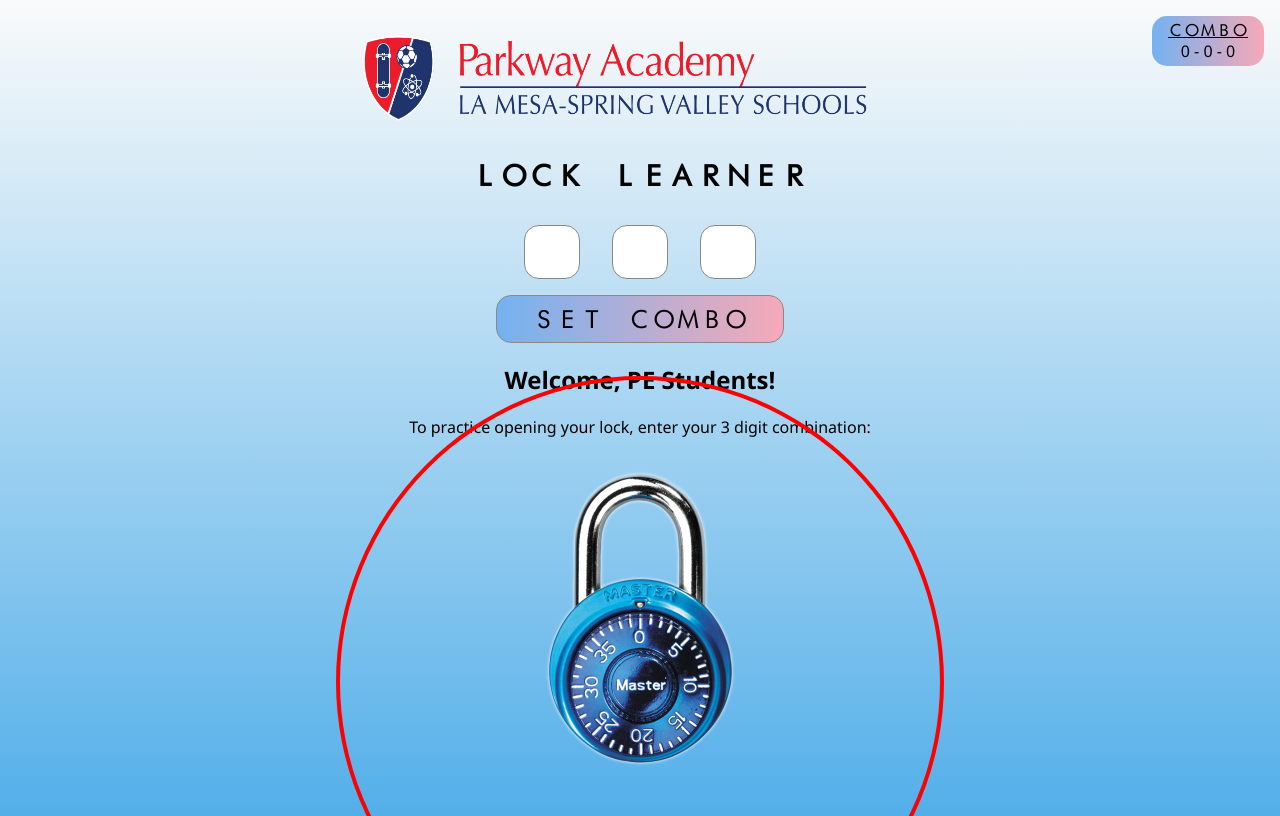
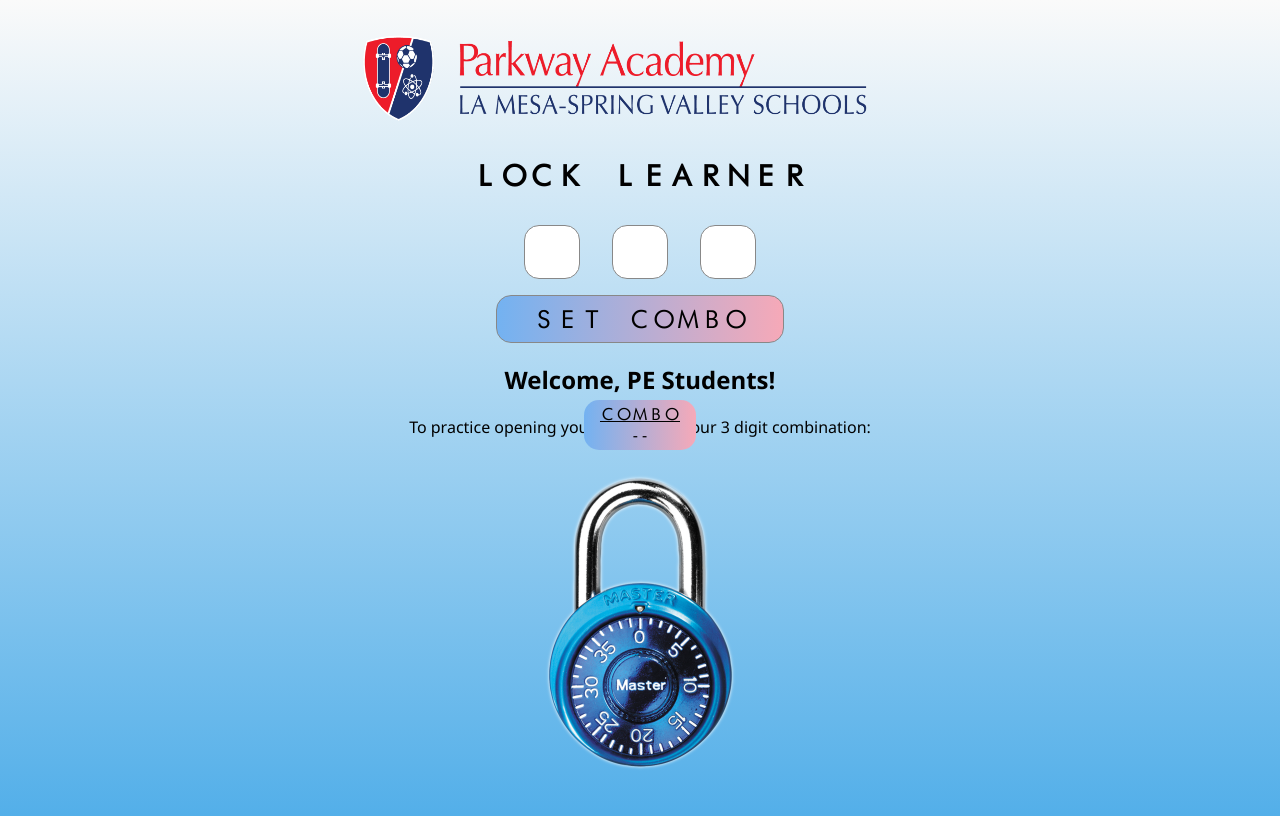
Before and after one commit to timdobranski/lock-learner, a Next.js app: page / in a window 1280 px wide. Built offline with nearby package versions, Linux system fonts and the light colour scheme.

Commit message:
Removed lock border

```diff
--- a/app/page.js
+++ b/app/page.js
@@ -18,7 +18,7 @@ export default function Home() {
   const [currentLockNum, setCurrentLockNum] = useState(0);
 
   const [step, setStep] = useState(0);
-  const [combo, setCombo] = useState([0, 0, 0]);
+  const [combo, setCombo] = useState(['', '', '']);
 
 
   useEffect(() => {
--- a/app/page.module.css
+++ b/app/page.module.css
@@ -33,7 +33,7 @@
 }
 
 #lockContainer{
-  border: solid red 4px;
+  /* border: solid red 4px; */
 }
 #lockFaceContainer{
   z-index: 1;
@@ -41,9 +41,9 @@
 }
 #comboContainer {
   position: fixed;
-  top: 0;
-  right: 0;
-  margin: 1rem;
+  top: 50%;
+  margin: 0 auto;
+
   background: linear-gradient(to right, rgb(115, 178, 241), rgb(246, 169, 184));
   padding: .25rem 1rem .25rem 1rem;
   border-radius: 15px;
--- a/components/Num1/Num1.js
+++ b/components/Num1/Num1.js
@@ -19,7 +19,7 @@ export default function Num1({ setStep, combo, setCombo, currentNum }) {
     }
 
     // If num reached & reset true
-    if (resetComplete && currentNum === parseInt(combo[0])) {
+    if (currentNum === parseInt(combo[0])) {
       setStep(prevStep => prevStep + 1);
     }
 
--- a/components/Num2/Num2.js
+++ b/components/Num2/Num2.js
@@ -1,3 +1,5 @@
+'use client';
+
 import styles from './Num2.module.css'
 
 export default function Num2({ setStep, combo, setCombo, currentNum }) {
```
